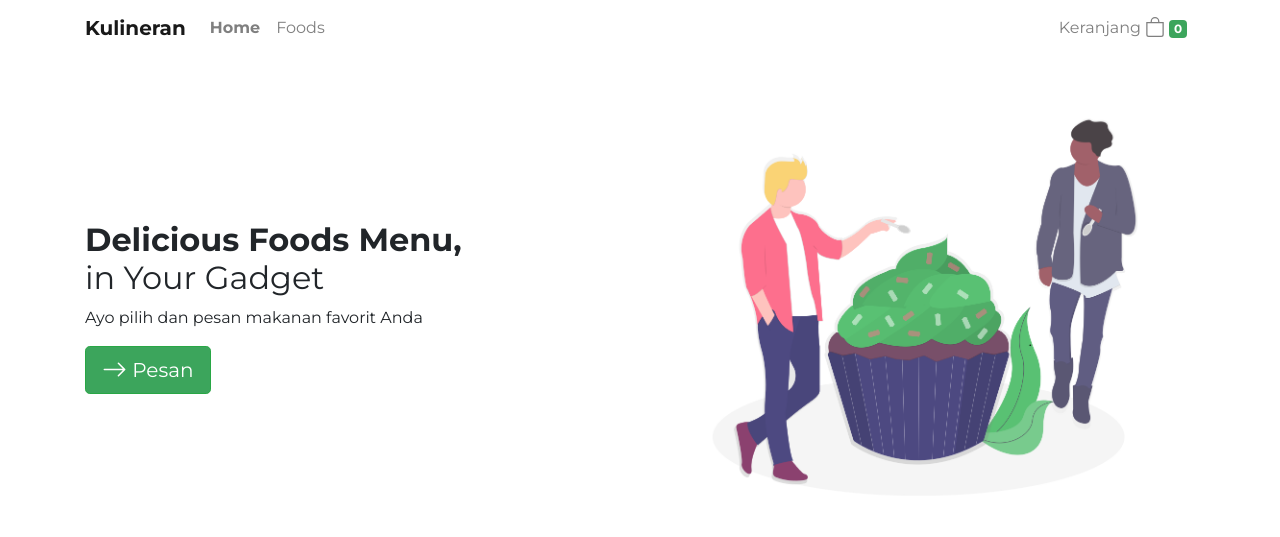
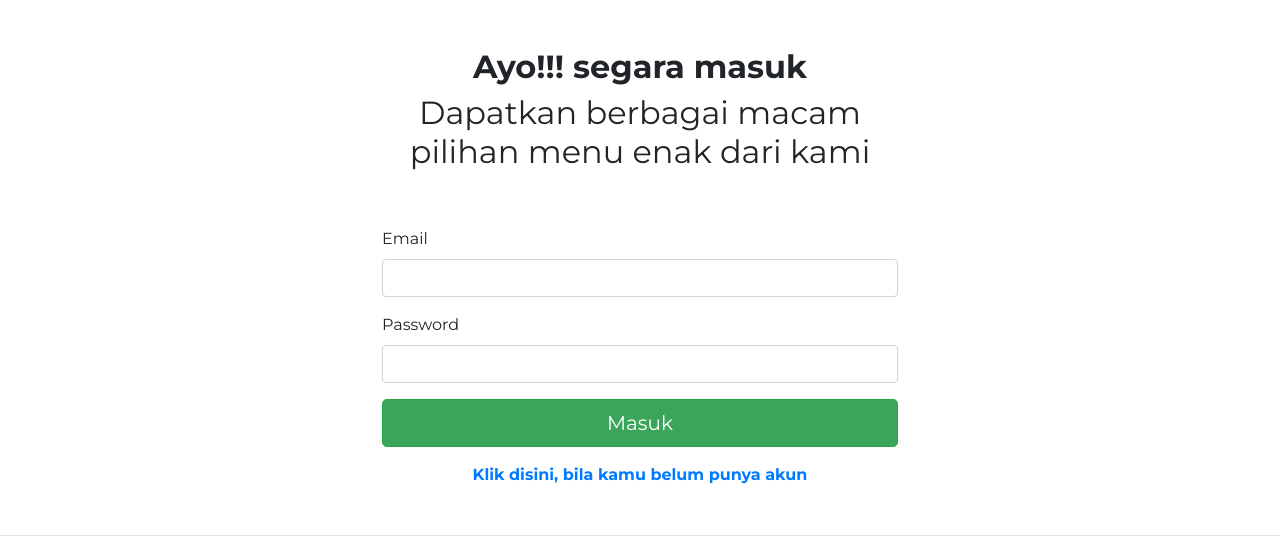
Before and after one commit to afifvoxel/kulineran, a Vue app: page / in a window 1280 px wide. Shown: the top 537 px of the page. Built offline with nearby package versions, Linux system fonts and the light colour scheme; data requests are answered from the project's data file; what vue-toast-notification would draw is missing.

Commit message:
add fitur register, login, logout

```diff
--- a/kulineran-backend/db.json
+++ b/kulineran-backend/db.json
@@ -1,4 +1,20 @@
 {
+  "users": [
+    {
+      "nama": "Afif",
+      "email": "fauzi@email.com",
+      "password": "123123",
+      "konfirmasi_password": "123123",
+      "id": 1
+    },
+    {
+      "nama": "Fauzi",
+      "email": "afif@email.com",
+      "password": "123123",
+      "konfirmasi_password": "123123",
+      "id": 2
+    }
+  ],
   "best-products": [
     {
       "id": 1,
--- a/src/components/Navbar.vue
+++ b/src/components/Navbar.vue
@@ -2,7 +2,7 @@
   <div>
     <b-navbar toggleable="lg" type="light">
       <div class="container">
-        <router-link to="/">
+        <router-link to="/home">
           <b-navbar-brand>Kulineran</b-navbar-brand>
         </router-link>
 
@@ -12,7 +12,7 @@
           <b-navbar-nav>
             <ul class="navbar-nav mr-auto">
               <li class="nav-item">
-                <router-link class="nav-link" to="/">Home</router-link>
+                <router-link class="nav-link" to="/home">Home</router-link>
               </li>
               <li class="nav-item">
                 <router-link class="nav-link" to="/foods">Foods</router-link>
@@ -35,6 +35,11 @@
                     }}
                   </span>
                 </router-link>
+              </li>
+              <li class="nav-item">
+                <button @click="logoutHandle" class="btn btn-outline-danger">
+                  Log Out
+                </button>
               </li>
             </ul>
           </b-navbar-nav>
@@ -59,6 +64,10 @@ export default {
     setJumlah(data) {
       this.jumlah_pesanans = data;
     },
+    logoutHandle() {
+      this.$router.push({ path: "/" });
+      window.localStorage.clear();
+    },
   },
   mounted() {
     axios
--- a/src/router/index.js
+++ b/src/router/index.js
@@ -1,5 +1,7 @@
 import Vue from "vue";
 import VueRouter from "vue-router";
+import Landing from "../views/Landing.vue";
+import Register from "../views/Register.vue";
 import Home from "../views/Home.vue";
 import Foods from "../views/Foods.vue";
 import FoodDetail from "../views/FoodDetail.vue";
@@ -11,6 +13,16 @@ Vue.use(VueRouter);
 const routes = [
   {
     path: "/",
+    name: "Landing",
+    component: Landing,
+  },
+  {
+    path: "/register",
+    name: "Register",
+    component: Register,
+  },
+  {
+    path: "/home",
     name: "Home",
     component: Home,
   },
--- /dev/null
+++ b/src/views/Landing.vue
@@ -0,0 +1,94 @@
+<template>
+  <div class="landing">
+    <div class="row mt-5 justify-content-center">
+      <div class="col-md-5 text-center">
+        <h2><strong>Ayo!!! segara masuk</strong></h2>
+        <h2>Dapatkan berbagai macam pilihan menu enak dari kami</h2>
+      </div>
+    </div>
+
+    <div class="row mt-5 justify-content-center">
+      <div class="col-md-5">
+        <div class="login">
+          <form @submit.prevent>
+            <div class="form-group">
+              <label for="email">Email</label>
+              <input type="email" class="form-control" v-model="email" />
+            </div>
+            <div class="form-group">
+              <label for="password">Password</label>
+              <input type="password" class="form-control" v-model="password" />
+            </div>
+
+            <button
+              @click="handleSubmit"
+              type="submit"
+              class="btn btn-success w-100 btn-lg"
+            >
+              Masuk
+            </button>
+          </form>
+          <div class="row justify-content-center mt-3">
+            <router-link to="/register" class="text-center font-weight-bold">
+              Klik disini, bila kamu belum punya akun
+            </router-link>
+          </div>
+        </div>
+      </div>
+    </div>
+  </div>
+</template>
+
+<script>
+import axios from "axios";
+
+const validateFakeToken = localStorage.getItem("fake-token");
+
+export default {
+  name: "Landing",
+  data() {
+    return {
+      email: "",
+      password: "",
+    };
+  },
+  methods: {
+    async handleSubmit() {
+      const email = this.email;
+      const password = this.password;
+
+      await axios
+        .get("http://localhost:3000/users")
+        .then((response) => {
+          const dataUsers = response.data;
+          const findUser = dataUsers.filter((user) => {
+            return user.email === email && user.password === password;
+          });
+
+          if (findUser === undefined || findUser.length == 0) {
+            this.$toast.error("Email dan Password tidak cocok", {
+              type: "error",
+              position: "top-right",
+              duration: 2000,
+              dismissible: true,
+            });
+            return;
+          }
+
+          const fakeToken = Math.random();
+          localStorage.setItem("fake-token", fakeToken);
+          this.$router.push({ path: "/home" });
+        })
+        .catch((err) => console.error(err));
+    },
+  },
+
+  beforeMount() {
+    if (validateFakeToken !== null) {
+      this.$router.push({ path: "/home" });
+    }
+  },
+};
+</script>
+
+<style></style>
--- /dev/null
+++ b/src/views/Register.vue
@@ -0,0 +1,103 @@
+<template>
+  <div class="register">
+    <div class="row mt-5 justify-content-center">
+      <div class="col-md-5 text-center">
+        <h2><strong>Kamu belum punya akun??</strong></h2>
+        <h3>Isi form dibawah ini dengan benar yah :D</h3>
+      </div>
+    </div>
+
+    <div class="row mt-5 justify-content-center">
+      <div class="col-md-5">
+        <div class="login">
+          <form @submit.prevent>
+            <div class="form-group">
+              <label for="nama">Nama Lengkap</label>
+              <input type="text" class="form-control" v-model="nama" />
+            </div>
+            <div class="form-group">
+              <label for="email">Email</label>
+              <input type="email" class="form-control" v-model="email" />
+            </div>
+            <div class="form-group">
+              <label for="password">Password</label>
+              <input type="password" class="form-control" v-model="password" />
+            </div>
+            <div class="form-group">
+              <label for="konfirmasi_password">Konfirmasi Password</label>
+              <input
+                type="password"
+                class="form-control"
+                v-model="konfirmasi_password"
+              />
+            </div>
+
+            <button
+              @click="handleRegister"
+              type="submit"
+              class="btn btn-success w-100 btn-lg"
+            >
+              Registrasi
+            </button>
+          </form>
+          <div class="row justify-content-center mt-3">
+            <router-link to="/" class="text-center font-weight-bold">
+              Sudah punya akun
+            </router-link>
+          </div>
+        </div>
+      </div>
+    </div>
+  </div>
+</template>
+
+<script>
+import axios from "axios";
+
+export default {
+  name: "Register",
+  data() {
+    return {
+      nama: "",
+      email: "",
+      password: "",
+      konfirmasi_password: "",
+    };
+  },
+  methods: {
+    handleRegister() {
+      if (this.password !== this.konfirmasi_password) {
+        this.$toast.error("Password tidak sama, harap ketik ulang", {
+          type: "error",
+          position: "top-right",
+          duration: 2000,
+          dismissible: true,
+        });
+        return;
+      }
+
+      const data = {
+        nama: this.nama,
+        email: this.email,
+        password: this.password,
+        konfirmasi_password: this.konfirmasi_password,
+      };
+
+      axios
+        .post("http://localhost:3000/users", data)
+        .then(() => {
+          this.$router.push({ path: "/" });
+          this.$toast.success("Registrasi Berhasil yayy!!", {
+            type: "error",
+            position: "top-right",
+            duration: 2000,
+            dismissible: true,
+          });
+        })
+        .catch((error) => console.error(error));
+    },
+  },
+};
+</script>
+
+<style></style>
```
Also changed, not shown: src/assets/images/signin.png (added).
